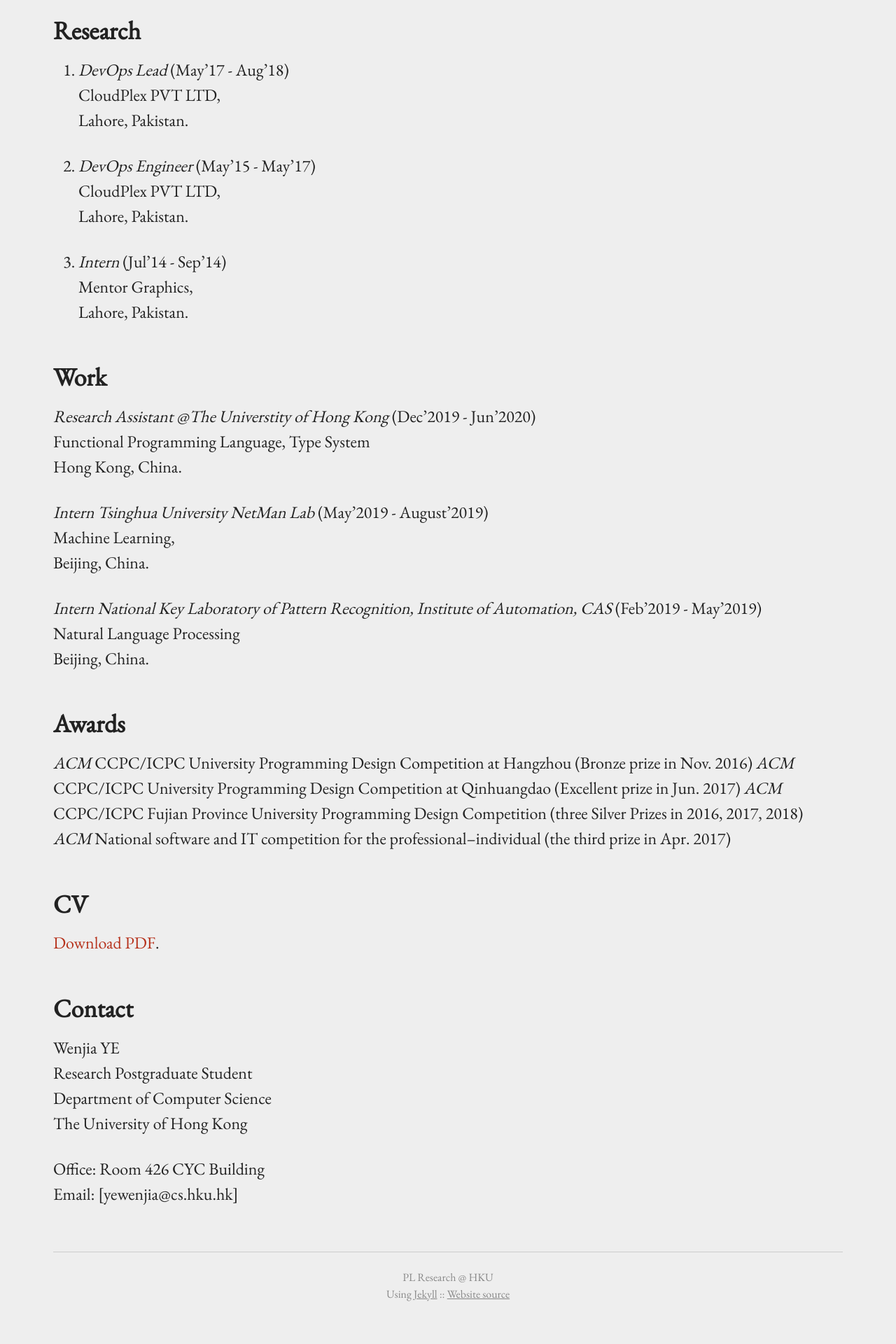
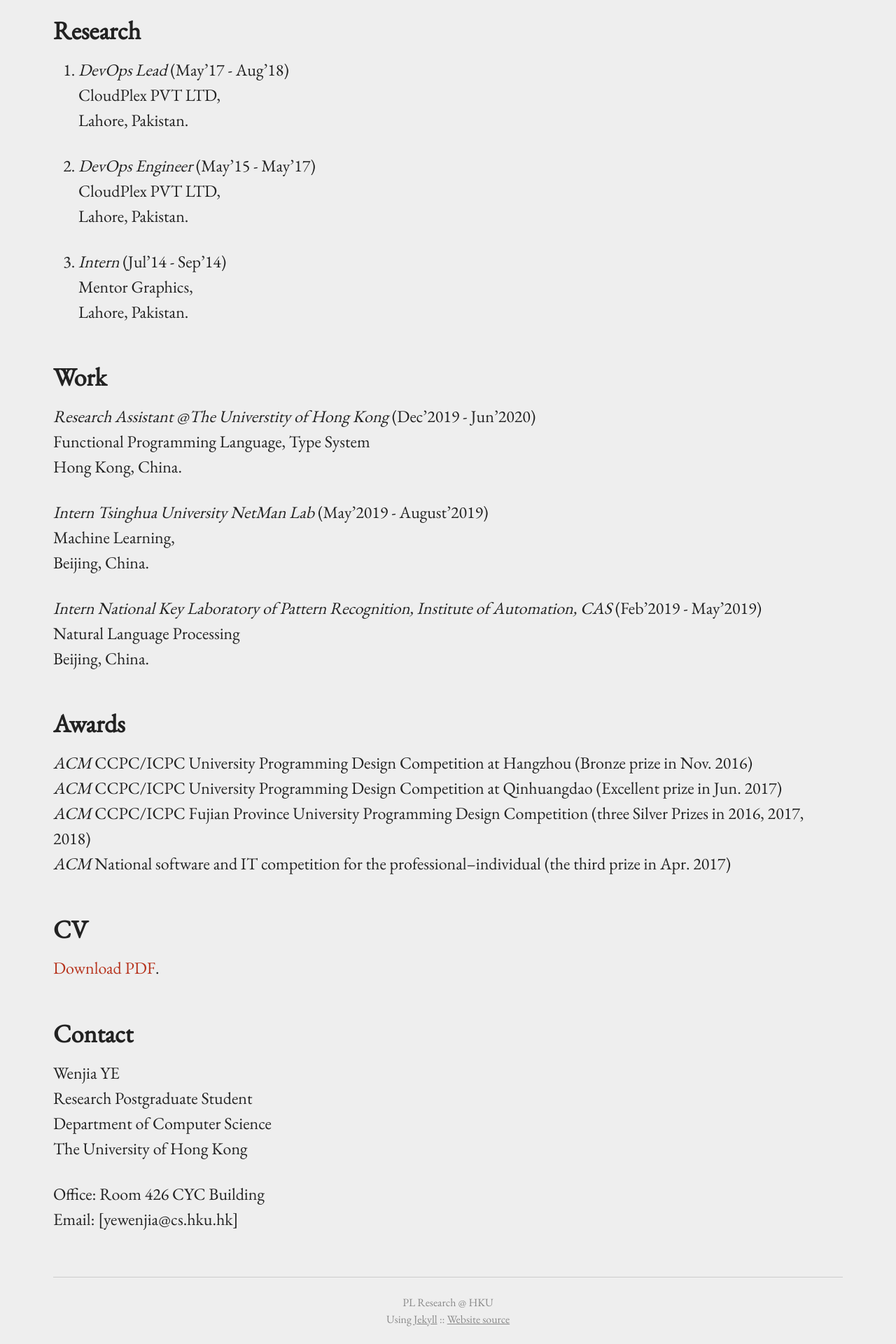
Before and after one commit to YeWenjia/YeWenjia.github.io, a Jekyll site: the page built from index.md, in a window 1280 px wide. Shown: the part 746-2666 px from the top of the page at 70% size. Built offline with Jekyll 4.4.1, drawn with Linux system fonts in a browser that asks for light colours; before the commit the page ends 2630 px from its top, so only the background shows below that.

```diff
--- a/index.md
+++ b/index.md
@@ -54,10 +54,10 @@ My research area is Programming Language, Type System, Gradual Tying.
 
 ## Awards
 
-*ACM* CCPC/ICPC University Programming Design Competition at Hangzhou (Bronze prize in Nov. 2016)
-*ACM* CCPC/ICPC University Programming Design Competition at Qinhuangdao (Excellent prize in Jun. 2017)
-*ACM* CCPC/ICPC Fujian Province University Programming Design Competition (three Silver Prizes in 2016, 2017, 2018)
-*ACM* National software and IT competition for the professional--individual (the third prize in Apr. 2017)
+*ACM* CCPC/ICPC University Programming Design Competition at Hangzhou (Bronze prize in Nov. 2016) <br />
+*ACM* CCPC/ICPC University Programming Design Competition at Qinhuangdao (Excellent prize in Jun. 2017) <br />
+*ACM* CCPC/ICPC Fujian Province University Programming Design Competition (three Silver Prizes in 2016, 2017, 2018) <br />
+*ACM* National software and IT competition for the professional--individual (the third prize in Apr. 2017) <br />
 
 ## CV
 
```
